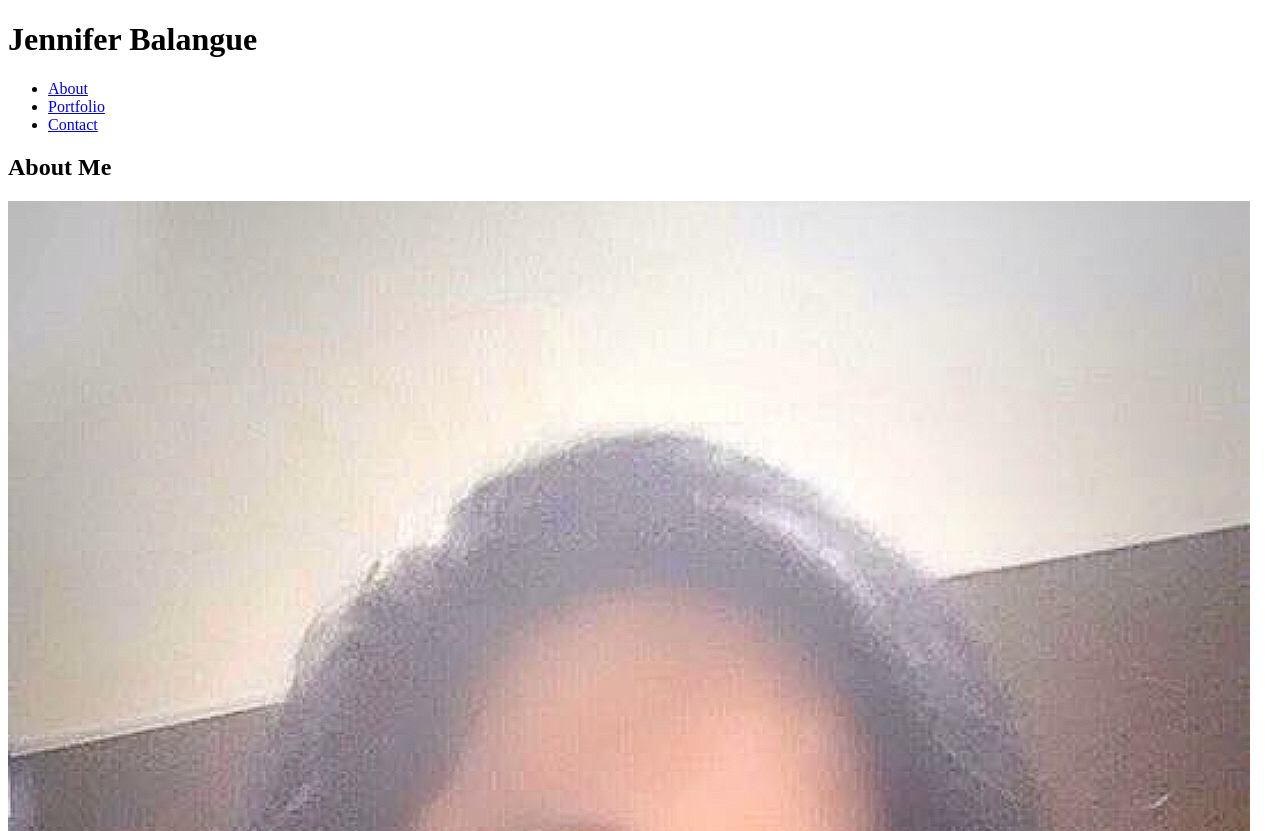
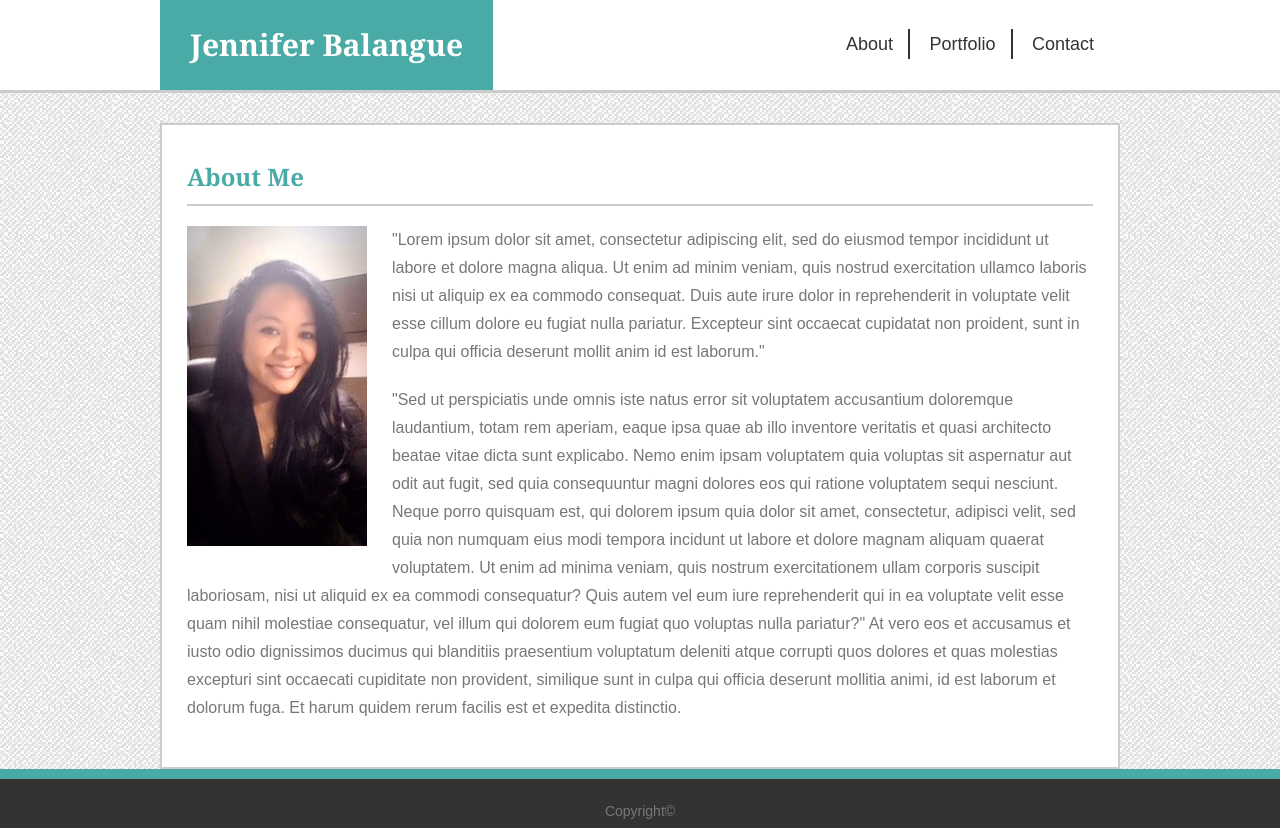
Before and after one commit to Balangue1/Basic-Portfolio, a plain HTML site: page index.html in a window 1280 px wide. Shown: the top 831 px of the page. Drawn offline with Linux system fonts and the light colour scheme.

Commit message:
About Page and Basic Input Styles done

```diff
--- a/assets/css/style.css
+++ b/assets/css/style.css
@@ -0,0 +1,124 @@
+* {
+    box-sizing: border-box;
+}
+
+body {
+    background: url('../images/noise_lines_@2X.png') repeat;
+    font-family: Arial, Helvetica, sans-serif;
+    overflow: auto;
+    color: #777777;
+}
+
+h1, h2, h3, h4, h5, h6  {
+    font-family: Georgia, 'Times New Roman', Times, serif;
+    color: #4aaaa5;
+    font-weight: bold;
+}
+
+header {
+    background: white;
+    border-bottom: 3px solid #ccc;
+    margin-bottom: 30px;
+}
+
+header h1 {
+    background: #4aaaa5;
+    color: white;
+    display: inline-block;
+    padding: 30px;
+    font-size: 30px;
+}
+nav {
+    width: 300px;
+    float: right;
+    margin-top: 35px;
+    text-align: center;
+}
+
+nav ul li {
+    display: inline;
+}
+
+nav a {
+    color: #333;
+    font-size: 18px;
+    padding: 5px 15px;
+    border-right: 2px solid;
+    text-decoration: none;
+
+}
+
+nav ul li:last-child a {
+    border-right: none;
+    padding-right: none;
+}
+
+p {
+    font-size: 16px;
+    line-height: 28px;
+    margin-bottom: 20px;
+}
+
+img {
+    float: left;
+    padding-right:25px;
+    padding-bottom: 25px;
+}
+
+footer {
+    text-align: center;
+    font-size: 14px;
+    border-top: 10px solid #4aaaa5;
+    background-color: #333;
+    padding: 25px 0 10px 0;
+}
+.container {
+    width: 960px;
+    margin: 0 auto;
+}
+.inline-img {
+    float: right;
+    margin: 0 15px 15px 0;
+    border: 1px solid #777777
+}
+.container2 {
+    width: 960px;
+    margin: 0 auto;
+}
+
+.clearfix {
+    display: block;
+    clear: both;
+}
+/*
+#left-box, #right-box {
+*/
+
+#left-box, #right-box {
+
+    background: white;
+    padding: 25px;
+    border: 2px solid #ccc;
+
+}
+
+#left-box {
+/*
+    width: 650px;
+*/
+    width: 940;
+    float: left;
+}
+
+#left-box h2{
+    font-size: 24px;
+    padding: 15px 0;
+    margin-bottom: 20px;
+    border-bottom: 2px solid #ccc
+
+}
+/*
+#right-column {
+    width: 270px;
+    float: right;
+} */
--- a/index.html
+++ b/index.html
@@ -1,9 +1,10 @@
 <!DOCTYPE html>
 <html lang="en">
 <head>
+    <meta charset="UTF-8">
     <title>Basic Portfolio</title>
-    <link ref"stylesheet: href="./assets/css/reset.css">
-    <link ref"stylesheet: href="./assets/css/style.css">
+    <link rel="stylesheet" type="text/css" href="./assets/css/reset.css">
+    <link rel="stylesheet" type="text/css" href="./assets/css/style.css">
 
 </head>
 <!--comment for now
@@ -46,37 +47,46 @@ li a {
     <body>
     <header>
         <div class="container">
-
         <h1>Jennifer Balangue</h1>
-
+            <nav>
                 <ul>
                     <li><a href="index.html">About</a></li>
                     <li><a href="portfolio.html">Portfolio</a></li>
                     <li><a href="contact.html">Contact</a></li>
                 </ul>
+            </nav>
+
         </div>
 
     </header>
     <div class="container2">
         <section id="left-box">
             <h2>About Me</h2>
-            <img src="./assets/images/Jen2.JPEG" alt="Jennifer Profile Pic" class="inline-image">
-        <p>
+ <!--           <img src="./assets/images/Jen.JPEG" alt="Jennifer Profile Pic">  -->
+ <!--           <img src="./assets/images/Jen.JPEG" alt="Jennifer Profile Pic" class="inline-image"/>  -->
+
+        <p><img src="./assets/images/Jen.JPEG" alt="Jennifer Profile Pic">
+
             "Lorem ipsum dolor sit amet, consectetur adipiscing elit, sed do eiusmod tempor incididunt ut labore et dolore magna aliqua. Ut enim ad minim veniam, quis nostrud exercitation ullamco laboris nisi ut aliquip ex ea commodo consequat. Duis aute irure dolor in reprehenderit in voluptate velit esse cillum dolore eu fugiat nulla pariatur. Excepteur sint occaecat cupidatat non proident, sunt in culpa qui officia deserunt mollit anim id est laborum."
         </p>
+
         <p>
-            "Sed ut perspiciatis unde omnis iste natus error sit voluptatem accusantium doloremque laudantium, totam rem aperiam, eaque ipsa quae ab illo inventore veritatis et quasi architecto beatae vitae dicta sunt explicabo. Nemo enim ipsam voluptatem quia voluptas sit aspernatur aut odit aut fugit, sed quia consequuntur magni dolores eos qui ratione voluptatem sequi nesciunt. Neque porro quisquam est, qui dolorem ipsum quia dolor sit amet, consectetur, adipisci velit, sed quia non numquam eius modi tempora incidunt ut labore et dolore magnam aliquam quaerat voluptatem. Ut enim ad minima veniam, quis nostrum exercitationem ullam corporis suscipit laboriosam, nisi ut aliquid ex ea commodi consequatur? Quis autem vel eum iure reprehenderit qui in ea voluptate velit esse quam nihil molestiae consequatur, vel illum qui dolorem eum fugiat quo voluptas nulla pariatur?"
+
+            "Sed ut perspiciatis unde omnis iste natus error sit voluptatem accusantium doloremque laudantium, totam rem aperiam, eaque ipsa quae ab illo inventore veritatis et quasi architecto beatae vitae dicta sunt explicabo. Nemo enim ipsam voluptatem quia voluptas sit aspernatur aut odit aut fugit, sed quia consequuntur magni dolores eos qui ratione voluptatem sequi nesciunt. Neque porro quisquam est, qui dolorem ipsum quia dolor sit amet, consectetur, adipisci velit, sed quia non numquam eius modi tempora incidunt ut labore et dolore magnam aliquam quaerat voluptatem. Ut enim ad minima veniam, quis nostrum exercitationem ullam corporis suscipit laboriosam, nisi ut aliquid ex ea commodi consequatur? Quis autem vel eum iure reprehenderit qui in ea voluptate velit esse quam nihil molestiae consequatur, vel illum qui dolorem eum fugiat quo voluptas nulla pariatur?"   At vero eos et accusamus et iusto odio dignissimos ducimus qui blanditiis praesentium voluptatum deleniti atque corrupti quos dolores et quas molestias excepturi sint occaecati cupiditate non provident, similique sunt in culpa qui officia deserunt mollitia animi, id est laborum et dolorum fuga. Et harum quidem rerum facilis est et expedita distinctio.
         </p>
 
+<!--comment
         </section>
         <aside id="right-box">
+            <h3>Connect With Me</h3>
+        </aside>
+-->
 
-        </aside>
     </div>
     <div class="clearfix"></div>
 
     <footer>
-        &copy;2018
+        Copyright&copy;
     </footer>
     </body>
 </html>
```
Also changed, not shown: assets/images/Jen.JPEG (added), assets/images/Jen2.JPEG (deleted), assets/images/download1.jpg (added), assets/images/download2.jpg (added). Lines whose indentation alone changed are shown as unchanged.
